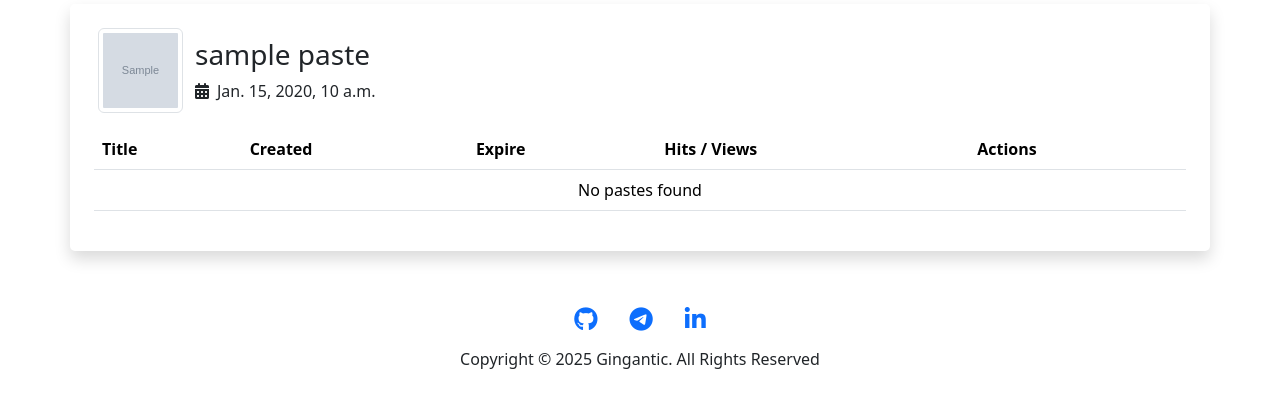
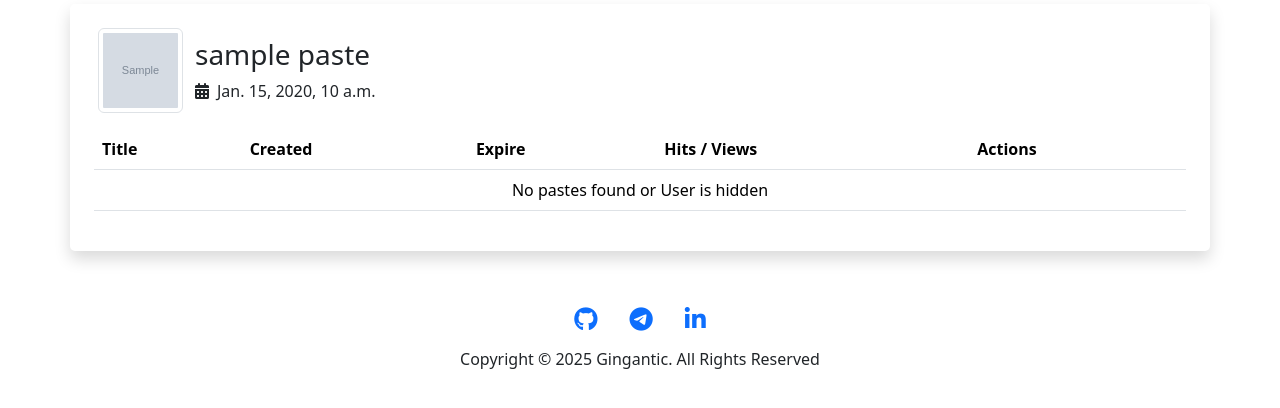
Before and after one commit to gingantic/pastein, a Django app: a page that uses pastein/templates/user/view.html in a window 1280 px wide. Shown: the part 56-464 px from the top of the page. Run offline with Django 4.2, Linux system fonts and the light colour scheme; tables that the repository leaves empty hold one stand-in row (values such as "Sample post"); grey boxes marked "Sample" are stand-in pictures; parts of the project's set-up code (start-up, migrations or seed data) failed here and were passed over; some libraries are stand-ins or nearby versions.

Commit message:
Implement profile visibility, custom URL, and password protection features

```diff
--- a/pastein/apps.py
+++ b/pastein/apps.py
@@ -9,13 +9,13 @@
         from .models import ProfileUser
 
         # Dynamically add a method to the User model
-        def get_profile_picture_url(user):
+        def get_profile(user):
             try:
                 profile_user = ProfileUser.objects.get(user=user)
-                return profile_user.get_profile_picture_url()
+                return profile_user
             except ProfileUser.DoesNotExist:
-                return '/static/pastein/images/default_profile_picture.png'
+                return False
 
         # Add the method to the User model
         User = get_user_model()
-        User.add_to_class("get_profile_picture_url", get_profile_picture_url)
+        User.add_to_class("get_profile", get_profile)
--- a/pastein/models.py
+++ b/pastein/models.py
@@ -15,6 +15,7 @@
 import secrets
 from django.forms import ValidationError
 from django.contrib.auth.hashers import identify_hasher, make_password, check_password
+from .utils import PasteinPasswordHasher, clean_custom_url
 
 # Create your models here.
 
@@ -91,6 +92,7 @@
         null=True,
         validators=[validate_image_file]
     )
+    hidden_profile = models.BooleanField(default=False)
     updated_at = models.DateTimeField(auto_now=True)
 
     def save(self, *args, **kwargs):
@@ -106,6 +108,9 @@
         if self.profile_picture:
             return self.profile_picture.url
         return '/static/pastein/images/default_profile_picture.png'
+
+    def get_profile_visibility(self):
+        return self.hidden_profile
 
 class PasteinContent(models.Model):
     id = models.AutoField(primary_key=True)
@@ -128,13 +133,24 @@
         return self.url
 
     def save(self, *args, **kwargs):
+        custom_url = getattr(self, 'custom_url', None)
+
+        # Check if the user is allowed to use a custom URL
+        if custom_url and self.is_user_allowed_custom_url():
+            custom_url = clean_custom_url(custom_url)
+            if self.is_url_available(custom_url):
+                self.url = custom_url
+            else:
+                if self.url != custom_url:
+                    raise ValidationError('Custom URL is already taken.')
+
         # Generate a random URL if not already set
         if not self.url:
             self.url = self.generate_url()
 
         # Hash the password before saving if it's not already hashed
         if self.password and not self.is_hashed(self.password):
-            self.password = make_password(self.password, hasher='pbkdf2_sha1') # NOTE: U can change the hasher to stronger hasher if you want
+            self.password = make_password(self.password, hasher=PasteinPasswordHasher()) # NOTE: U can change the hasher to stronger hasher if you want
 
         # Calculate the size of the content
         self.size = len(self.content.encode('utf-8'))
@@ -203,6 +219,19 @@
             return True
         return False
 
+    def is_user_allowed_custom_url(self, user=None):
+        user = user or self.user
+        if not user.is_authenticated:
+            return False
+
+        if user.is_superuser:
+            return True
+
+        if user.is_staff:
+            return True
+
+        return False
+
     @classmethod
     def get_paste(cls, url):
         try:
@@ -212,12 +241,15 @@
 
     @classmethod
     def get_public_pastes(cls, user):
+        if ProfileUser.objects.filter(user=user, hidden_profile=True).exists():
+            return []
+
         return cls.objects.filter(
             exposure='public',
             user=user
         ).filter(
             Q(expires_at__isnull=True) | Q(expires_at__gt=timezone.now())
-        ).defer('content', 'password')
+        ).defer('content')
 
     @classmethod
     def get_user_pastes(cls, user):
@@ -225,7 +257,7 @@
             user=user
         ).filter(
             Q(expires_at__isnull=True) | Q(expires_at__gt=timezone.now())
-        ).defer('content', 'password')
+        ).defer('content')
 
     @classmethod
     def clear_expired_pastes(cls):
--- a/pastein/templates/about.html
+++ b/pastein/templates/about.html
@@ -18,7 +18,7 @@
             responsive and mobile-first websites.
         </p>
         <p>
-            The source code for Pastein is available on GitHub. You can view the <a href="https://github.com/gingantic/Pastein">source code</a>, contribute to the project,
+            The source code for Pastein is available on GitHub. You can view the <a href="https://github.com/gingantic/pastein">source code</a>, contribute to the project,
             and report issues on the GitHub repository.
         </p>
         <p>
--- a/pastein/templates/includes/header.html
+++ b/pastein/templates/includes/header.html
@@ -33,7 +33,7 @@
                     <!-- User Dropdown -->
                     <div class="nav-item dropdown mx-3 d-flex justify-content-center align-items-center">
                         <a class="nav-link dropdown-user dropdown-toggle" href="#" id="userDropdown" role="button" data-bs-toggle="dropdown" aria-expanded="false">
-                            <img src="{{ request.user.get_profile_picture_url }}" alt="avatar" class="header-avatar me-1">
+                            <img src="{{ request.user.get_profile.get_profile_picture_url }}" alt="avatar" class="header-avatar me-1">
                             {{ request.user.username }}
                         </a>
                         <ul class="dropdown-menu" aria-labelledby="userDropdown">
--- a/pastein/templates/user/view.html
+++ b/pastein/templates/user/view.html
@@ -8,7 +8,7 @@
 <main class="my-1">
     <div class="container rounded-container shadow p-4">
         <div class="d-flex align-items-center mb-3">
-            <img src="{{ user.get_profile_picture_url }}" alt="Profile Picture" class="profile-picture img-thumbnail">
+            <img src="{{ user.get_profile.get_profile_picture_url }}" alt="Profile Picture" class="profile-picture img-thumbnail">
             <div class="d-flex flex-column ms-1">
                 <div class="info-top">
                     <h3>{{ user }} paste</h3>
@@ -46,9 +46,9 @@
                 </tr>
             </thead>
             <tbody>
-                {% if not pastes %}
+                {% if pastes|length == 0 %}
                 <tr>
-                    <td colspan="5" class="text-center">No pastes found</td>
+                    <td colspan="5" class="text-center">No pastes found or User is hidden</td>
                 </tr>
                 {% endif %}
                 {% for paste in pastes %}
@@ -70,6 +70,9 @@
                             {{ "Untitled" }}
                             {% endif %}
                         </a>
+                        {% if paste.password %}
+                            <i class="fa-solid fa-key mx-1"></i>
+                        {% endif %}
                     </td>
                     <td>{{ paste.created_at }}</td>
                     {% if paste.expires_at %}
--- a/pastein/templates/view.html
+++ b/pastein/templates/view.html
@@ -26,6 +26,9 @@
                             <div class="expires-at me-3"><i class="fa-regular fa-calendar-xmark me-2"></i>{{ paste.expires_at | time_until }}</div>
                         {% endif %}
                         <div class="views-count me-3"><i class="fa-regular fa-eye me-2"></i>{{ paste.hits }}</div>
+                        {% if paste.password %}
+                            <div class="password-protected me-3"><i class="fa-solid fa-key me-2"></i>Password Protected</div>
+                        {% endif %}
                     </div>
                 </div>
             </div>
@@ -40,6 +43,7 @@
                                 <a href="{% url 'delete' paste.url %}" class="btn btn-secondary mx-1">Delete</a>
                                 <a href="{% url 'edit' paste.url %}" class="btn btn-secondary mx-1">Edit</a>
                             {% endif %}
+                            {% if not paste.password %}
                                 <button class="btn btn-secondary mx-1 dropdown-toggle" type="button" id="embedDropdown" data-bs-toggle="dropdown" aria-expanded="false">
                                     Embed
                                 </button>
@@ -47,6 +51,7 @@
                                     <li class="d-inline-block"><button class="btn btn-secondary mx-1" id="copyIframe" type="button">Copy iframe Tag</button></li>
                                     <li class="d-inline-block"><button class="btn btn-secondary mx-1" id="copyUrl" type="button">Copy URL</button></li>
                                 </ul>
+                            {% endif %}
                             <a href="{% url 'download' paste.url %}" class="btn btn-secondary mx-1">Download</a>
                             <a href="{% url 'clone' paste.url %}" class="btn btn-secondary mx-1">Clone</a>
                             <button type="button" class="btn btn-secondary mx-1" id="copy">Copy</button>
--- a/pastein/views.py
+++ b/pastein/views.py
@@ -87,7 +87,7 @@
     paste = PasteinContent.get_paste(slug)
 
     if not paste.is_viewable(request.user):
-        raise PermissionDenied()
+        raise PermissionDenied('You do not have permission to view this paste.')
 
     ip = request.META.get('HTTP_CF_FORWARDED_FOR', request.META.get('REMOTE_ADDR'))
     is_owner = paste.is_owner(request.user)
@@ -112,7 +112,7 @@
     paste = PasteinContent.get_paste(slug)
 
     if not paste.is_viewable(request.user):
-        raise PermissionDenied()
+        raise PermissionDenied('You do not have permission to view this paste.')
 
     if paste.password:
         return redirect('view', slug=slug)
@@ -138,12 +138,16 @@
 
     if request.method == 'POST':
         email = request.POST.get('email', '').strip()
+        hidden_profile = request.POST.get('hidden_profile') == '1'
         profile_picture = request.FILES.get('profile_picture')
 
+        # Get or create user profile once
+        user_profile, _ = ProfileUser.objects.get_or_create(user=user)
+
+        # Handle email update
         if email:
             if validate_email(email):
                 email_in_use = User.objects.filter(email=email).exclude(pk=user.pk).exists()
-
                 if email_in_use:
                     messages.error(request, 'Email address already in use.')
                 elif email != user.email:
@@ -156,18 +160,22 @@
             else:
                 messages.error(request, 'Invalid email address.')
 
+        # Handle profile picture update
         if profile_picture:
             try:
-                user_profile, s = ProfileUser.objects.get_or_create(user=user)
                 user_profile.profile_picture = profile_picture
                 user_profile.save()
                 messages.success(request, 'Profile picture updated successfully.')
             except ValueError:
                 messages.error(request, 'Invalid image file.')
             except Exception:
-                print_exc()
-                print(settings.STORAGES)
                 messages.error(request, 'An error occurred while updating your profile picture.')
+
+        # Handle hidden profile update
+        if user_profile.hidden_profile != hidden_profile:
+            user_profile.hidden_profile = hidden_profile
+            user_profile.save()
+            messages.success(request, 'Profile visibility updated successfully.')
 
     return render(request, 'user/profile.html', {'user': user})
 
@@ -249,7 +257,7 @@
     paste = PasteinContent.get_paste(slug)
 
     if not paste.is_viewable(request.user):
-        raise PermissionDenied()
+        raise PermissionDenied('You do not have permission to view this paste.')
 
     if paste.password:
         return redirect('view', slug=slug)
@@ -263,8 +271,11 @@
 def embed_paste(request, slug):
     paste = PasteinContent.get_paste(slug)
 
-    if not paste.is_viewable(request.user) or paste.password:
+    if not paste.is_viewable(request.user):
         raise PermissionDenied()
+
+    if paste.password:
+        raise PermissionDenied("Password protected paste cannot be embedded.")
 
     return render(request, 'embed.html', {'paste': paste})
 
```
Also changed, not shown: pastein/forms.py (+8 -1 lines), pastein/templates/edit.html (+8 -0 lines), pastein/templates/index.html (+8 -0 lines), pastein/templates/user/profile.html (+12 -2 lines), pastein/utils.py (+9 -0 lines), README.md, api/migrations/__init__.py (added), pastein/migrations/__init__.py (added), 1 other file. Lines whose indentation alone changed are shown as unchanged.
